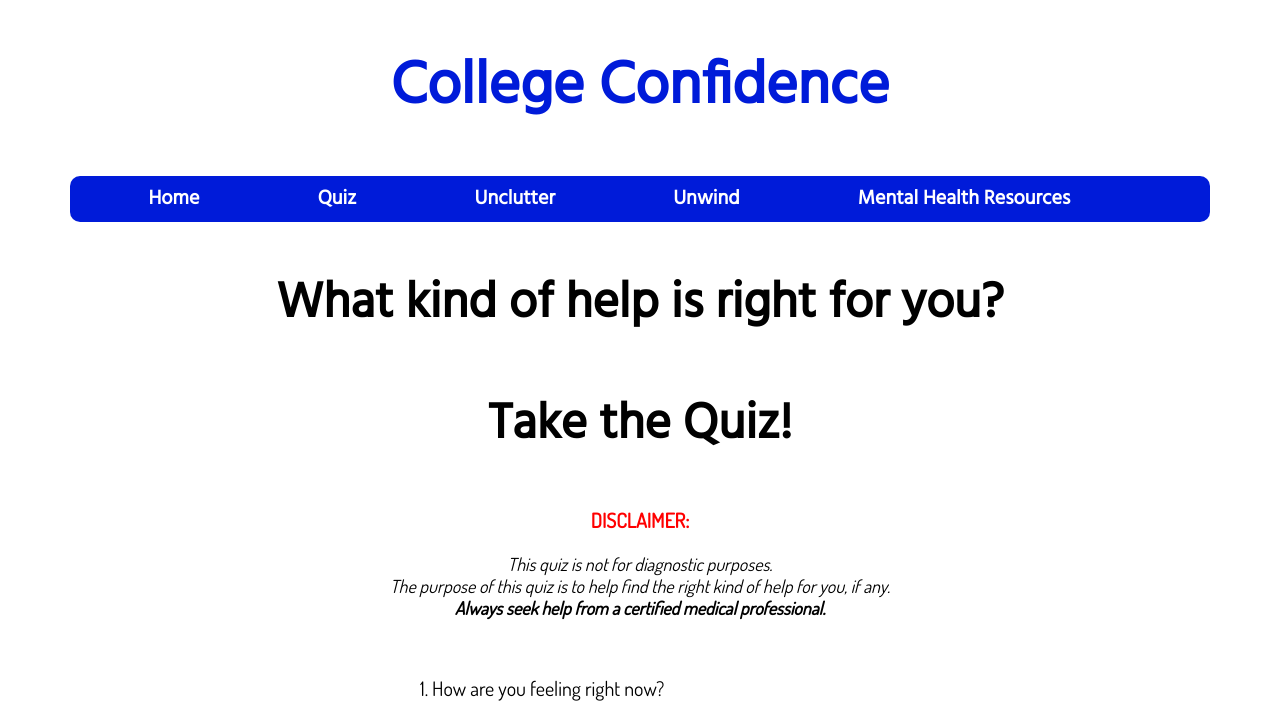
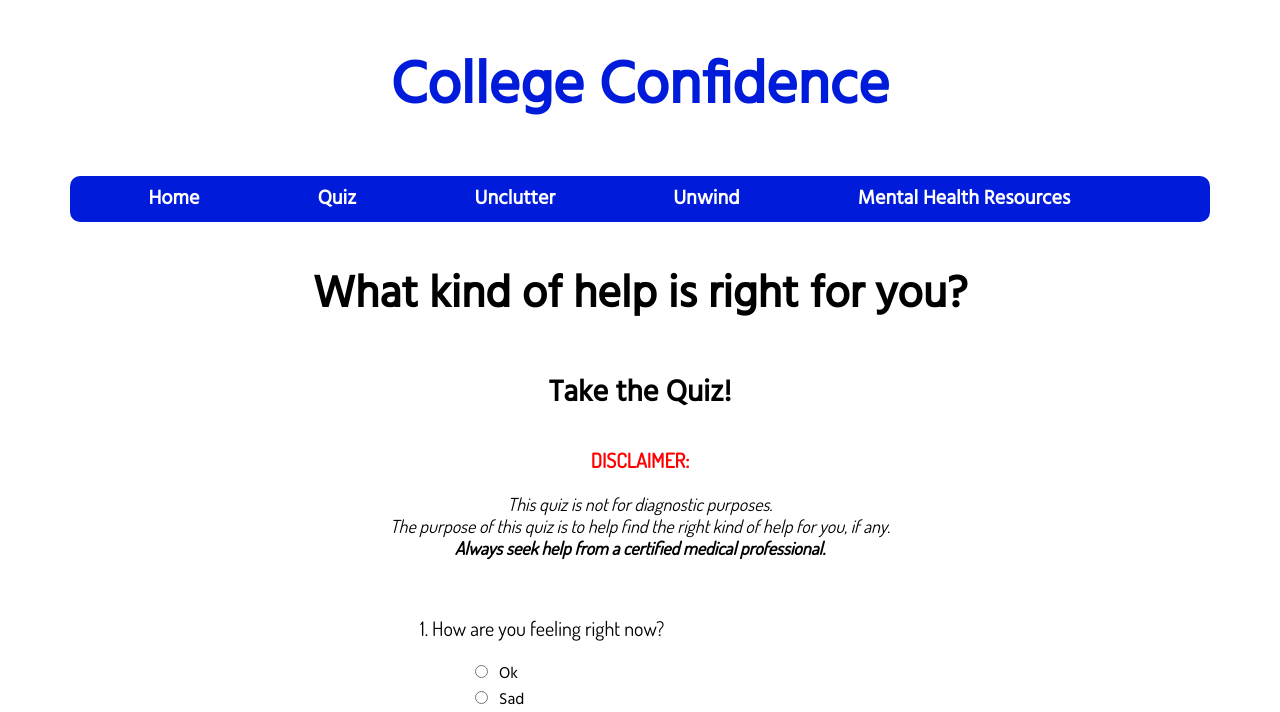
Before and after one commit to hanawahi/cssi_2017, a Python web app: template group-project/templates/quizzes.html in a window 1280 px wide. Shown: the top 712 px of the page. Run offline with Jinja, Linux system fonts and the light colour scheme; the template is opened without the code that fills it, so the values that code supplies are empty; some libraries are stand-ins or nearby versions.

Commit message:
more CSS with headings

```diff
--- a/group-project/resources/aesthetic.css
+++ b/group-project/resources/aesthetic.css
@@ -9,8 +9,8 @@
 h2 {
   text-align: center;
   font-family: 'Hind', sans-serif;
-  font-size: 50px;
-  font-weight: bold;
+  font-size: 45px;
+  font-weight: bolder;
 }
 
 h3 {
@@ -102,8 +102,16 @@
   font-size: 18px;
 }
 
-.answers li {
+/*.answers li {
 list-style: upper-alpha;
+}*/
+
+#subscore {
+  color: black;
+  text-align: left;
+  font-family: 'Dosis';
+  font-size: 20px;
+  padding-left: 590px;
 }
 
 label {
--- a/group-project/templates/quizzes.html
+++ b/group-project/templates/quizzes.html
@@ -28,7 +28,7 @@
 
     <h2>What kind of help is right for you?</h2>
 
-    <h2>Take the Quiz!</h2>
+    <h3>Take the Quiz!</h3>
 
     <p class="disclaimer"><strong>DISCLAIMER:</strong></p>
 
```
